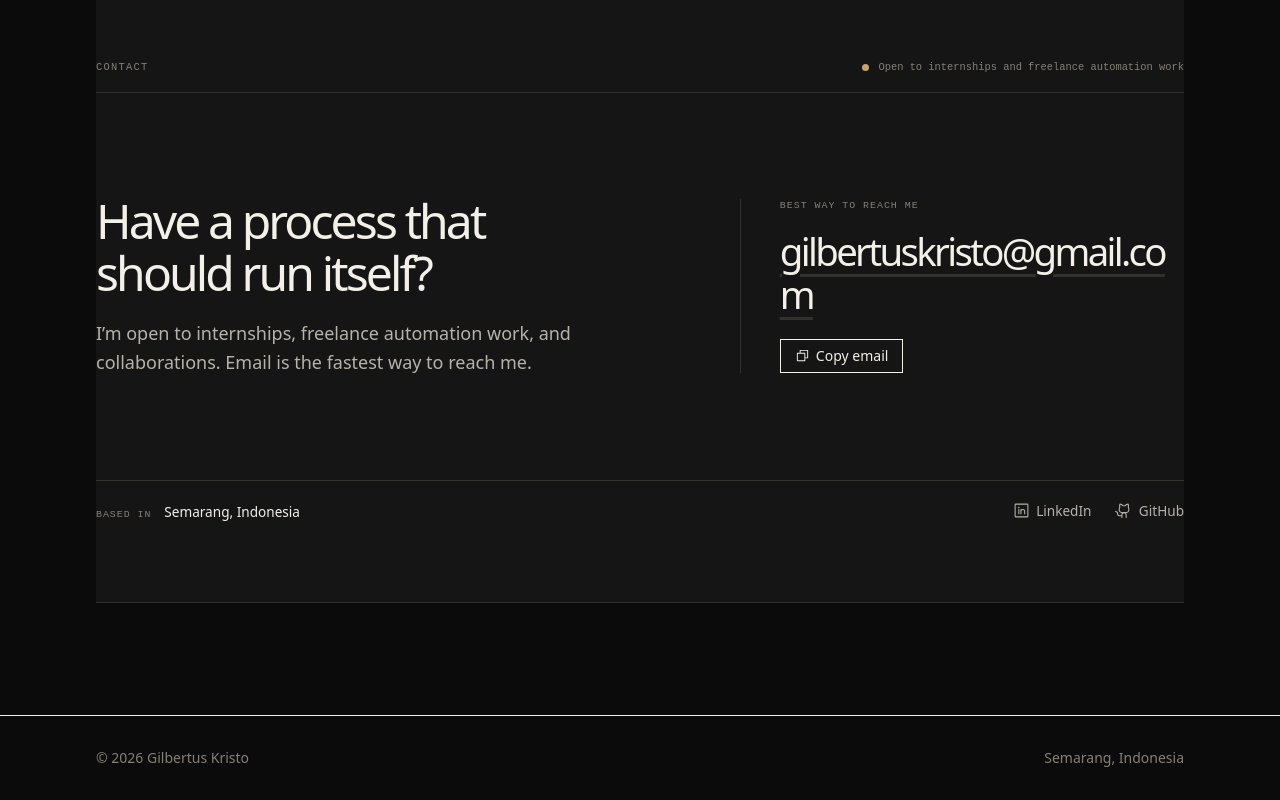
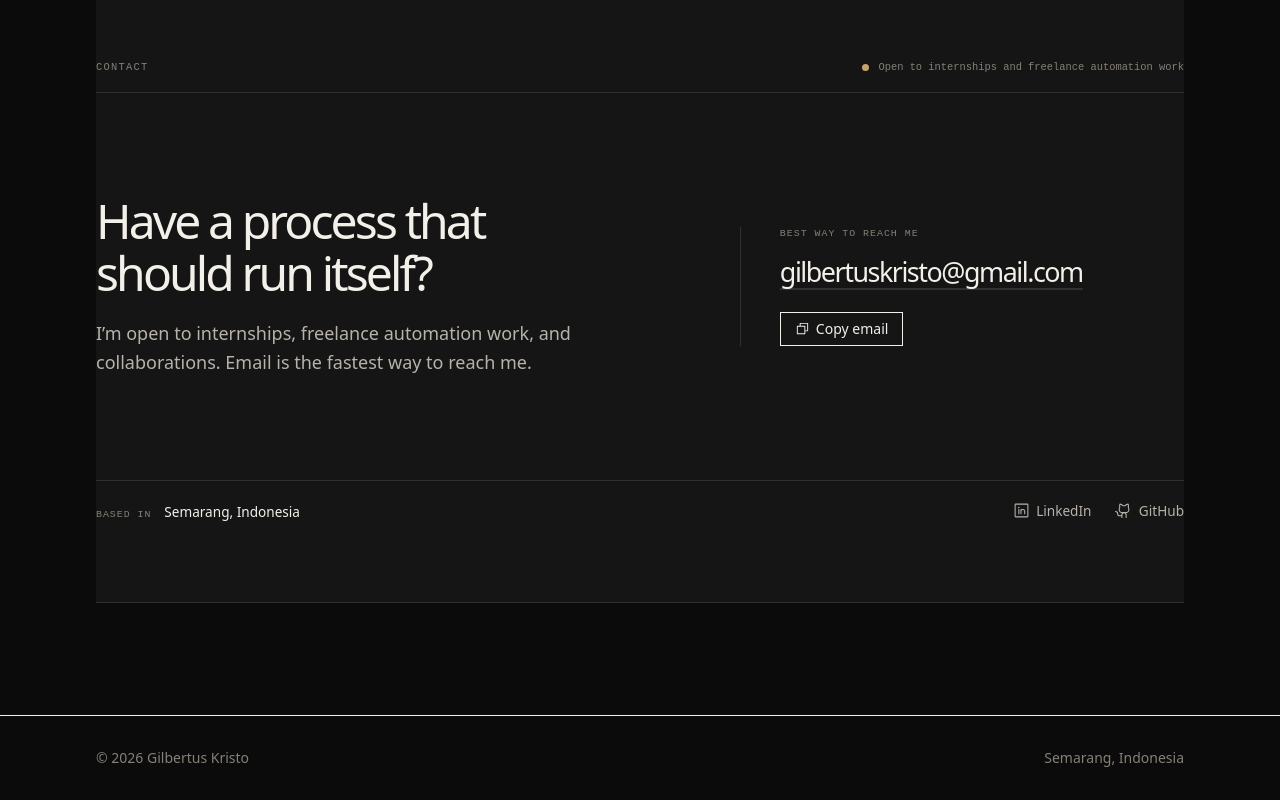
Before and after one commit to gilbertusk/portfolio, a React (Vite) app: page / in a window 1280 px wide. Shown: the part 8331-9131 px from the top of the page. Built offline with nearby package versions, Linux system fonts and the light colour scheme.

Commit message:
Fix contact email overflow on narrow columns

```diff
--- a/src/index.css
+++ b/src/index.css
@@ -153,7 +153,21 @@
     .project-grid { grid-template-columns: 1fr; gap: 1.25rem; margin-top: 2rem; }
     .project-card-featured { display: flex; }
     .project-card-featured .project-visual-mat { min-height: 0; aspect-ratio: 16 / 9; border-right: 0; }
-    .project-card-featured > div:last-child { padding: 1.35rem; }
+  .project-card-featured > div:last-child { padding: 1.35rem; }
+  }
+}
+
+@layer components {
+  .contact-content > *,
+  .contact-direct { min-width: 0; }
+
+  .contact-email-link {
+    max-width: 100%;
+    font-size: clamp(1.15rem, 2.1vw, 2rem);
+    letter-spacing: -0.055em;
+    line-height: 1.12;
+    overflow-wrap: anywhere;
+    word-break: break-word;
   }
 }
 
@@ -672,3 +686,8 @@
     .project-card-featured > div:last-child { padding: 1.35rem; }
   }
 }
+
+@layer components {
+  .contact-content > *, .contact-direct { min-width: 0; }
+  .contact-email-link { max-width: 100%; font-size: clamp(1.15rem, 2.1vw, 2rem); letter-spacing: -0.055em; line-height: 1.12; overflow-wrap: anywhere; word-break: break-word; }
+}
```
